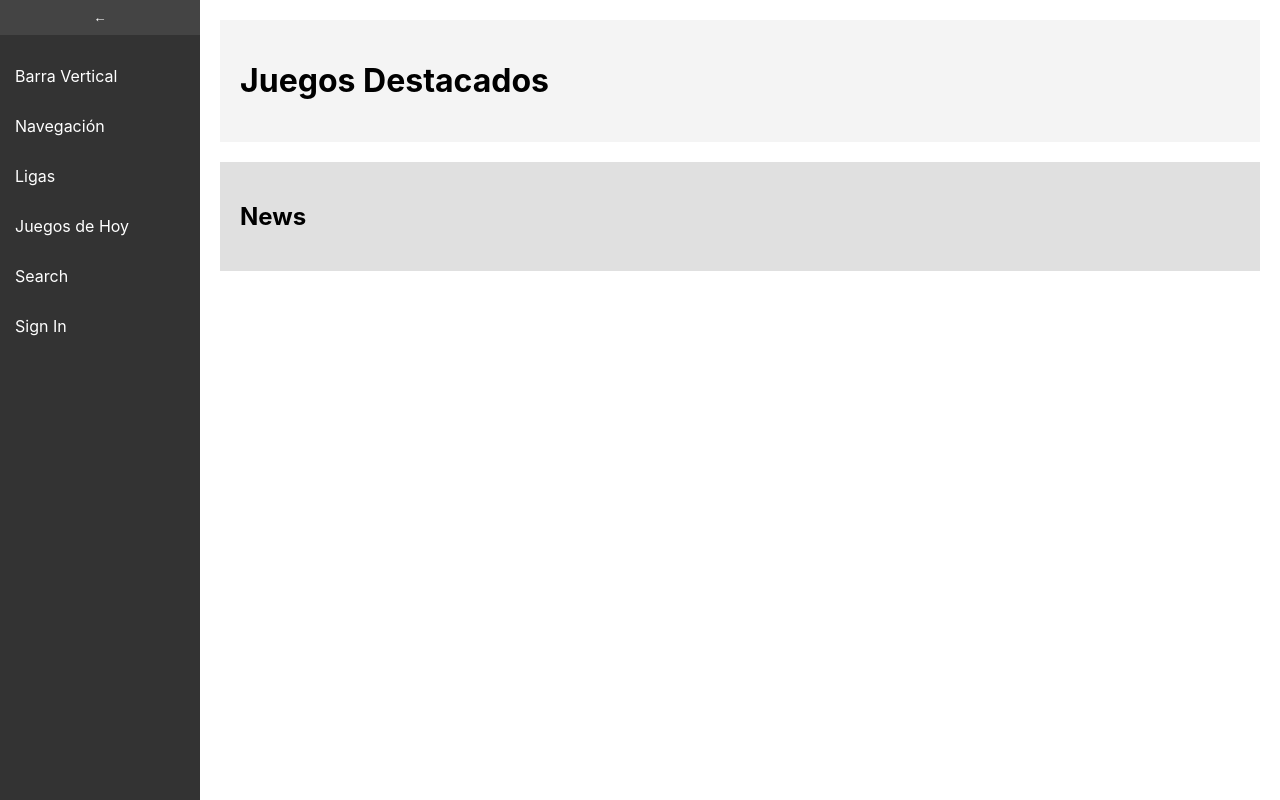
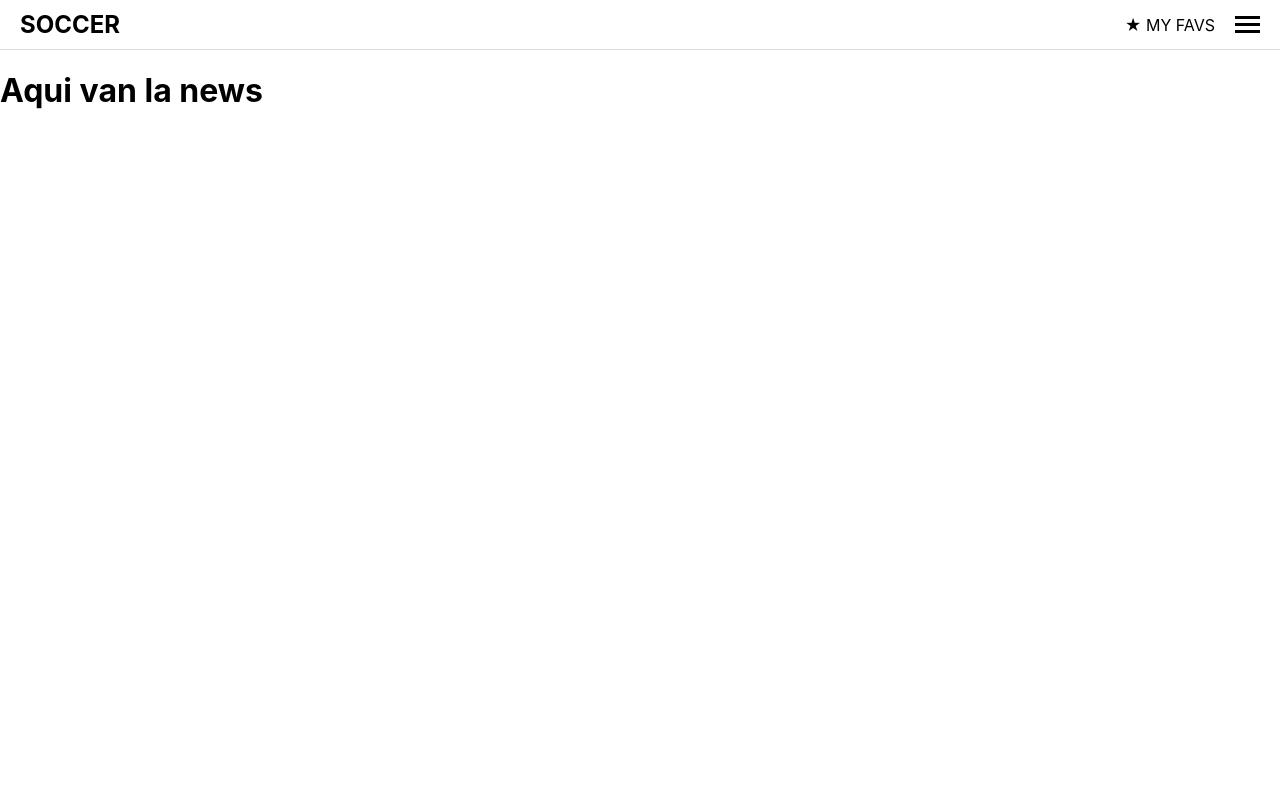
Before and after one commit to A-ikki/Dise-oSoftWarePartI, a React (Create React App) app: page / in a window 1280 px wide. Built offline with nearby package versions, Linux system fonts and the light colour scheme.

Commit message:
Segundo commit Andres

```diff
--- a/src/App.css
+++ b/src/App.css
@@ -1,18 +1,32 @@
 /* src/App.css */
+body {
+  font-family: "FANtastic-FOX-Cond";
+  color: #000000;
+  font-weight: normal;
+  font-style: normal;
+  font-stretch: normal;
+  letter-spacing: normal;
+  margin: 0;
+  overflow-x: hidden;
+}
+
 .app {
   display: flex;
   height: 100vh;
+  background-color: #f5f5f5;
 }
 
 .sidebar {
-  background-color: #333;
-  color: white;
-  width: 200px;
-  transition: width 0.3s;
+  width: 250px;
+  background-color: #fff;
+  padding: 20px;
+  box-shadow: 0 0 10px rgba(0, 0, 0, 0.1);
 }
 
-.sidebar.closed {
-  width: 50px;
+.sidebar .logo {
+  font-size: 24px;
+  font-weight: bold;
+  margin-bottom: 20px;
 }
 
 .sidebar ul {
@@ -21,31 +35,76 @@
 }
 
 .sidebar li {
-  padding: 15px;
-}
-
-.toggle-button {
-  background-color: #444;
-  color: white;
-  border: none;
-  width: 100%;
-  padding: 10px;
+  margin: 15px 0;
   cursor: pointer;
 }
 
-.content {
+.main-content {
   flex-grow: 1;
   padding: 20px;
 }
 
-.header {
-  background-color: #f4f4f4;
-  padding: 20px;
+.featured-stories, .more-stories {
+  margin-bottom: 30px;
+}
+
+.featured-stories h1, .more-stories h1 {
+  font-size: 28px;
   margin-bottom: 20px;
 }
 
-.news-section {
-  background-color: #e0e0e0;
-  padding: 20px;
-  margin-bottom: 20px;
+.stories {
+  display: flex;
+  gap: 20px;
 }
+
+.story-card {
+  background-color: #fff;
+  border-radius: 8px;
+  box-shadow: 0 0 10px rgba(0, 0, 0, 0.1);
+  overflow: hidden;
+  width: 300px;
+}
+
+.story-card img {
+  width: 100%;
+  height: 180px;
+  object-fit: cover;
+}
+
+.story-info {
+  padding: 15px;
+}
+
+.story-info .tag {
+  background-color: red;
+  color: white;
+  padding: 5px;
+  font-size: 12px;
+  border-radius: 4px;
+}
+
+.story-info h2 {
+  font-size: 18px;
+  margin: 10px 0;
+}
+
+.story-info p {
+  font-size: 12px;
+  color: gray;
+}
+
+.more-stories ul {
+  list-style-type: none;
+  padding: 0;
+}
+
+.more-stories li {
+  padding: 10px 0;
+  border-bottom: 1px solid #ccc;
+  cursor: pointer;
+}
+
+.more-stories li:hover {
+  text-decoration: underline;
+}
--- a/src/App.tsx
+++ b/src/App.tsx
@@ -1,38 +1,26 @@
 // src/App.tsx
 import React, { useState } from 'react';
-import './App.css';
+import Header from './Components/header';
+import Sidebar from './Components/Sidebar';
 
 const App: React.FC = () => {
-  const [isSidebarOpen, setIsSidebarOpen] = useState(true);
+  const [isSidebarOpen, setSidebarOpen] = useState(false);
 
-  const toggleSidebar = () => {
-    setIsSidebarOpen(!isSidebarOpen);
+  const handleMenuClick = () => {
+    setSidebarOpen(true);
+  };
+
+  const handleCloseSidebar = () => {
+    setSidebarOpen(false);
   };
 
   return (
-    <div className="app">
-      <div className={`sidebar ${isSidebarOpen ? 'open' : 'closed'}`}>
-        <button className="toggle-button" onClick={toggleSidebar}>
-          {isSidebarOpen ? '←' : '→'}
-        </button>
-        <ul>
-          <li>Barra Vertical</li>
-          <li>Navegación</li>
-          <li>Ligas</li>
-          <li>Juegos de Hoy</li>
-          <li>Search</li>
-          <li>Sign In</li>
-        </ul>
-      </div>
+    <div>
+      <Header onMenuClick={handleMenuClick} />
+      <Sidebar isOpen={isSidebarOpen} onClose={handleCloseSidebar} />
       <div className="content">
-        <div className="header">
-          <h1>Juegos Destacados</h1>
-        </div>
-        <div className="news-section">
-          <h2>News</h2>
-          {/* Aquí va el contenido de las noticias */}
-        </div>
-        {/* Añadir más secciones según sea necesario */}
+        {/* Aquí puedes añadir el contenido de tu aplicación */}
+        <h1>Aqui van la news</h1>
       </div>
     </div>
   );
--- /dev/null
+++ b/src/Components/Layout.css
@@ -0,0 +1,35 @@
+/* src/components/Layout.css */
+.layout {
+    display: flex;
+  }
+
+  .sidebar {
+    width: 250px;
+    background-color: #333;
+    color: white;
+    height: 100vh; /* Ocupa todo el alto de la pantalla */
+    padding: 20px;
+  }
+
+  .sidebar ul {
+    list-style-type: none;
+    padding: 0;
+  }
+
+  .sidebar ul li {
+    margin: 15px 0;
+  }
+
+  .sidebar ul li a {
+    color: white;
+    text-decoration: none;
+  }
+
+  .sidebar ul li a:hover {
+    text-decoration: underline;
+  }
+
+  .content {
+    flex-grow: 1;
+    padding: 20px;
+  }
--- /dev/null
+++ b/src/Components/Sidebar.css
@@ -0,0 +1,37 @@
+/* src/components/Sidebar.css */
+.sidebar {
+    position: fixed;
+    top: 0;
+    right: -250px;
+    width: 250px;
+    height: 100%;
+    background-color: #000000;
+    color: rgb(255, 255, 255);
+    transition: right 0.3s ease;
+    z-index: 1000;
+    padding-top: 20px;
+    box-shadow: 10px 10px 5px #000000;
+
+  }
+
+  .sidebar.open {
+    right: 0;
+
+  }
+
+  .sidebar .close-btn {
+    font-size: 30px;
+    margin-left: 20px;
+    cursor: pointer;
+
+  }
+
+  .sidebar nav ul {
+    list-style: none;
+    padding: 0;
+  }
+
+  .sidebar nav ul li {
+    padding: 15px 20px;
+    cursor: pointer;
+  }
--- /dev/null
+++ b/src/Components/Sidebar.tsx
@@ -0,0 +1,26 @@
+// src/components/Sidebar.tsx
+import React from 'react';
+import './Sidebar.css';
+
+interface SidebarProps {
+  isOpen: boolean;
+  onClose: () => void;
+}
+
+const Sidebar: React.FC<SidebarProps> = ({ isOpen, onClose }) => {
+  return (
+    <div className={`sidebar ${isOpen ? 'open' : ''}`}>
+      <div className="close-btn" onClick={onClose}>×</div>
+      <nav>
+        <ul>
+          <li>Inicio</li>
+          <li>Ligas</li>
+          <li>Hoy</li>
+          <li>Sign In</li>
+        </ul>
+      </nav>
+    </div>
+  );
+};
+
+export default Sidebar;
--- /dev/null
+++ b/src/Components/header.css
@@ -0,0 +1,35 @@
+/* src/components/Header.css */
+.header {
+    display: flex;
+    justify-content: space-between;
+    align-items: center;
+    padding: 10px 20px;
+    background-color: white;
+    border-bottom: 1px solid #ddd;
+  }
+
+  .header-logo {
+    font-size: 24px;
+    font-weight: bold;
+  }
+
+  .header-right {
+    display: flex;
+    align-items: center;
+  }
+
+  .header-favs {
+    margin-right: 20px;
+    cursor: pointer;
+  }
+
+  .header-menu {
+    cursor: pointer;
+  }
+
+  .menu-icon {
+    width: 25px;
+    height: 3px;
+    background-color: black;
+    margin: 4px 0;
+  }
--- /dev/null
+++ b/src/Components/header.tsx
@@ -0,0 +1,27 @@
+// src/components/Header.tsx
+import React from 'react';
+import './header.css';
+
+interface HeaderProps {
+  onMenuClick: () => void;
+}
+
+const Header: React.FC<HeaderProps> = ({ onMenuClick }) => {
+  return (
+    <header className="header">
+      <div className="header-logo">SOCCER</div>
+      <div className="header-right">
+        <div className="header-favs">
+          <span>★</span> MY FAVS
+        </div>
+        <div className="header-menu" onClick={onMenuClick}>
+          <div className="menu-icon"></div>
+          <div className="menu-icon"></div>
+          <div className="menu-icon"></div>
+        </div>
+      </div>
+    </header>
+  );
+};
+
+export default Header;
```
Also changed, not shown: src/Components/Layout.tsx (added, +27 -0 lines), src/Pages/CarritoLigas.tsx (added, +8 -0 lines).
